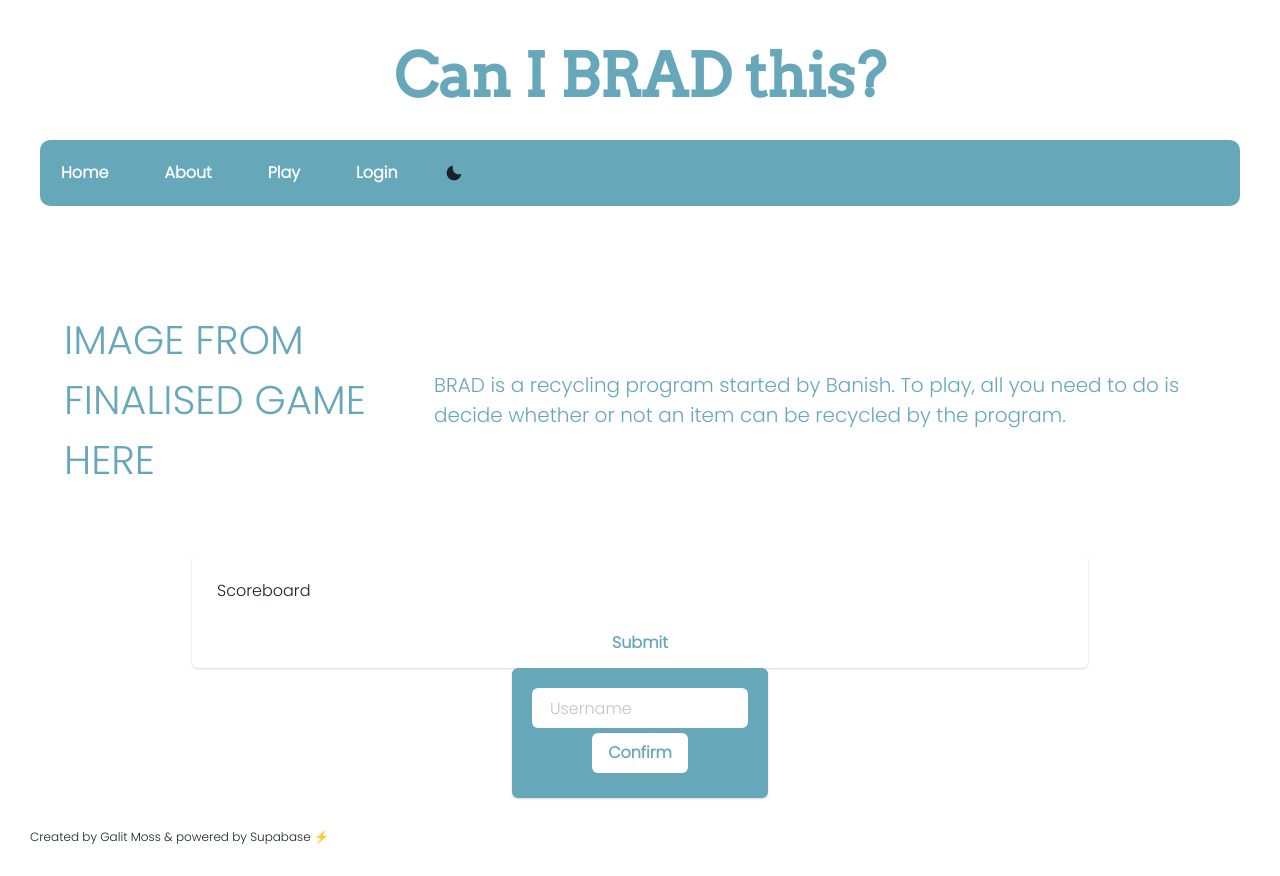
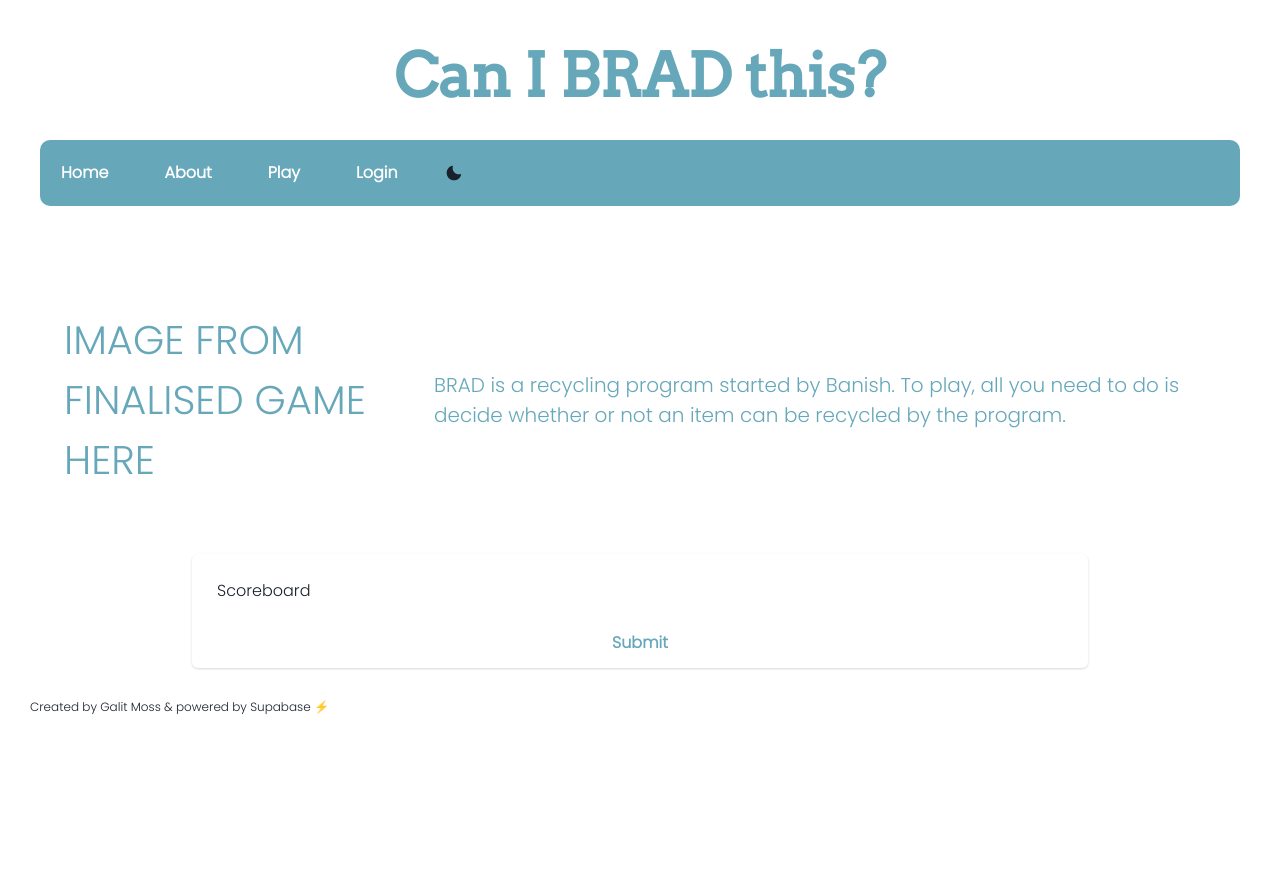
Before and after one commit to gal333t/project4, a React (Vite) app: page / in a window 1280 px wide. After the commit the page ends 800 px from the top, so only its background shows below. Built offline with nearby package versions, Linux system fonts and the light colour scheme; no server answers.

Commit message:
removing Username from homescreen

```diff
--- a/src/Components/Homescreen.jsx
+++ b/src/Components/Homescreen.jsx
@@ -16,9 +16,8 @@ export default function Homescreen() {
             program.
           </Text>
         </Flex>
-      </Box>{" "}
-      <Scoreboard />
-      <Username />
+        <Scoreboard />
+      </Box>
     </>
   );
 }
```
